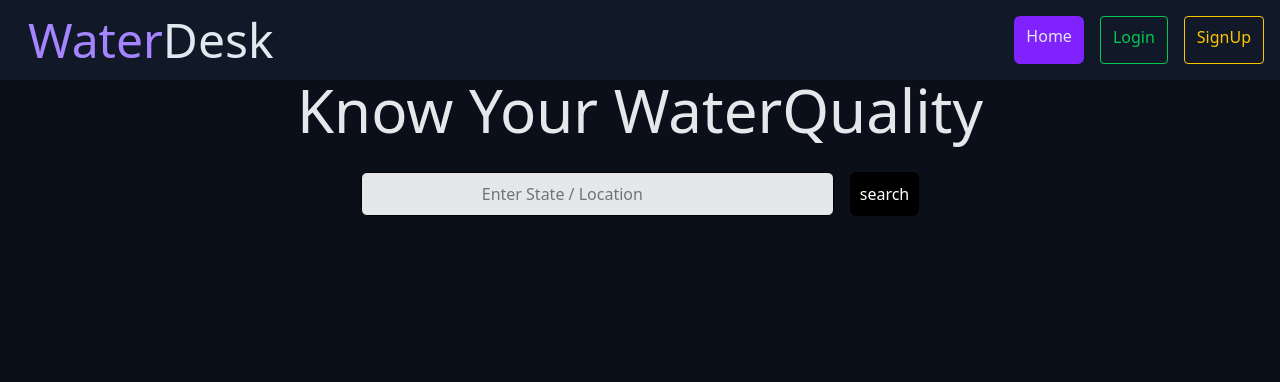
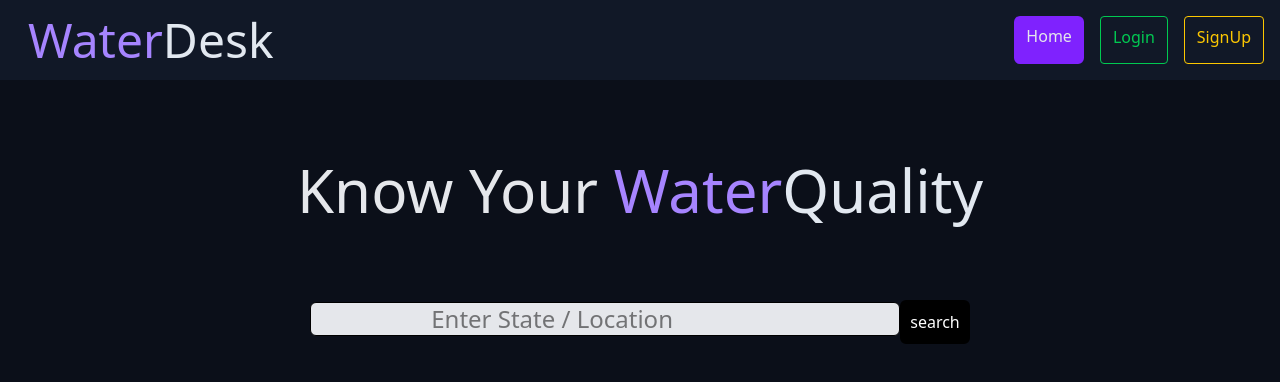
Before and after one commit to RITAKRAJPANDEY/water_desk, a Next.js app: page / in a window 1280 px wide. Shown: the top 382 px of the page. Built offline with nearby package versions, Linux system fonts and the light colour scheme.

Commit message:
added wqi pipeline for calculating and analytics

```diff
--- a/src/components/hero.jsx
+++ b/src/components/hero.jsx
@@ -2,22 +2,43 @@
 
 import { useState } from "react";
 
-export default function Hero(){
-    const initialval={};
-    const [location,setLocation]=useState(null);
-    ;
-    const handleClick=async()=>{
+export default function Hero() {
+    const [location, setLocation] = useState();
+    const [error, setError] = useState();
+    const handleChange = async (e) => {
+        setLocation(e.target.value);
+    }
 
+    const handleSubmit = async (e) => {
+        e.preventDefault()
+        try {
+            setError("");
+            if (!location) {
+                setError('Enter location');
+                setTimeout(()=>setError(''),2000)
+            }
+
+        } catch (err) {
+
+        }
     }
+
     return <div className="hero">
-        <div className="flex justify-center w-full">
-            <h1 className="text-[#E5E7EB] text-6xl ">{location}Know Your WaterQuality</h1>
-        </div>
-        <div className="flex justify-center gap-4 justify-between w-full py-8 ">
-
-            <input   className="bg-[#E5E7EB] text-black rounded-md border px-30 border-black hover:scale-99" placeholder="Enter State / Location" ></input>
-
-            <button onClick={handleClick} className="rounded-md bg-black text-white p-2 border-2 border-black  hover:bg-[#393c43] active:scale-95">search</button>
+        <div className="py-20">
+            <div className="flex justify-center w-full">
+                <h1 className="text-[#E5E7EB] text-6xl ">
+                    <span >Know Your </span><span className="text-violet-400"> Water</span><span className="text-slate-200">Quality</span>
+                </h1>
+            </div>
+            <div className="flex justify-center gap-4 justify-between w-full py-20 ">
+                <form onSubmit={handleSubmit}>
+                    <input value={location} onChange={handleChange} name="location" className="bg-[#E5E7EB] text-2xl text-black rounded-md border px-30 border-black hover:scale-99" placeholder="Enter State / Location" ></input>
+                    <button type="submit" className="rounded-md cursor-pointer bg-black text-white p-2 border-2 border-black  hover:bg-[#393c43] active:scale-95">search</button>
+                </form>
+            </div>
+            <div className="flex justify-center">
+                {error && <p className="text-red-400  bg-black rounded  p-2  ">{error}</p>}
+            </div>
         </div>
     </div>
 }
--- a/src/components/login.jsx
+++ b/src/components/login.jsx
@@ -10,13 +10,15 @@ export default function Login(){
 
    const [login,setLogin]=useState(initialState);
    const [error,setError]=useState(null);
+
    const handelChange=(e)=>{
-    const {name,value}=e.target;
-    setLogin((prev)=>({
+   const {name,value}=e.target;
+   setLogin((prev)=>({
         ...prev,
         [name]:value
     }));
    }
+
    const handleSubmit=async(e)=>{
     e.preventDefault();
     try{
--- a/src/components/navbar.jsx
+++ b/src/components/navbar.jsx
@@ -3,7 +3,7 @@
 import Link from "next/link";
 
 export default function Navbar(){
-    return <div className="flex items-centre justify-between bg-[#111827] p-4 ">
+    return <div className="flex sticky top-0 items-centre justify-between bg-[#111827] p-4 ">
         <h1 className="text-5xl px-3 ">
            <span className="text-violet-400">Water</span>
            <span className="text-slate-200">Desk</span>
--- /dev/null
+++ b/src/modules/wqi/wqi.controllers.js
@@ -0,0 +1,14 @@
+import { NextResponse } from "next/server";
+import { wqiDataService } from "./wqi.services";
+
+export const wqiDataController=async(location)=>{
+    try{
+        const data = await wqiDataService(location);
+        return NextResponse.json({
+            success:true,
+            location:data.location
+        })
+    }catch(err){
+        throw err;
+    }
+}
--- /dev/null
+++ b/src/modules/wqi/wqi.services.js
@@ -0,0 +1,14 @@
+import { BadRequest } from "../../errors/badRequest";
+
+export const wqiDataService = async (location) => {
+    try {
+       const record = (await findStateRepo(location) || await findLocationRepo(location));
+       if(!record){
+        throw new BadRequest('no such location found');
+       }
+       const wqi = calculateWqiUtil(record);
+       return {wqi_no:wqi.no, wqi_status:wqi.status,location:(record.location||record.state)};
+    } catch (err) {
+        throw err
+    }
+}
```
Also changed, not shown: src/app/api/wqi/search/location/route.js (added), src/components/cards.jsx (added), src/modules/wqi/wqi.repositories.js (added), src/modules/wqi/wqi.utils.js (added).
